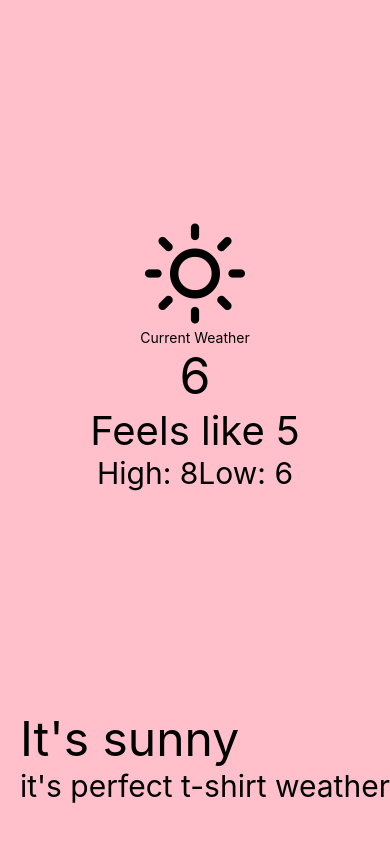
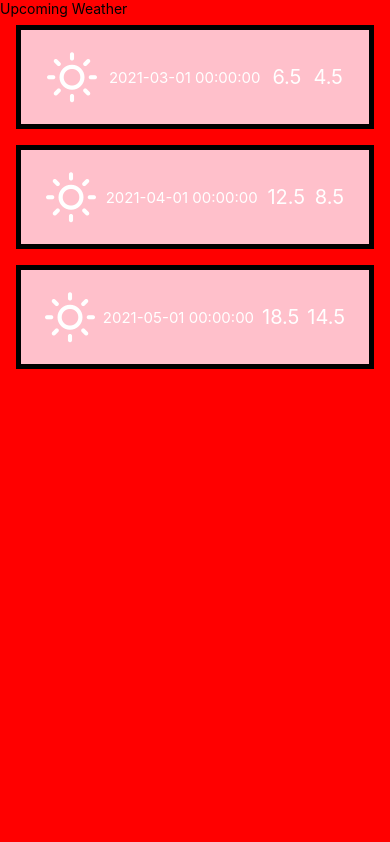
Before and after one commit to OmarMWarraich/weather_app, a React Native app: screen / in a window 390 px wide. Built offline with nearby package versions, Linux system fonts and the light colour scheme.

Commit message:
feat: FlatLists

```diff
--- a/App.js
+++ b/App.js
@@ -1,14 +1,14 @@
 import React from "react";
 import { View, StyleSheet } from "react-native";
 
-import CurrentWeather from "./src/components/CurrentWeather";
-/* import UpcomingWeather from "./src/components/UpcomingWeather"; */
+/* import CurrentWeather from "./src/components/CurrentWeather"; */
+import UpcomingWeather from "./src/components/UpcomingWeather";
 
 const App = () => {
   return (
     <View style={styles.container}>
-      <CurrentWeather />
-      {/* <UpcomingWeather /> */}
+      {/* <CurrentWeather /> */}
+      <UpcomingWeather />
     </View>
   );
 };
--- a/src/components/UpcomingWeather.js
+++ b/src/components/UpcomingWeather.js
@@ -1,10 +1,84 @@
+import { Feather } from "@expo/vector-icons";
 import React from "react";
-import { SafeAreaView, Text, StyleSheet } from "react-native";
+import {
+  SafeAreaView,
+  Text,
+  StyleSheet,
+  FlatList,
+  View,
+  StatusBar,
+} from "react-native";
+
+const DATA = [
+  {
+    dt_txt: "2021-03-01 00:00:00",
+    main: {
+      temp_max: 6.5,
+      temp_min: 4.5,
+    },
+    weather: [
+      {
+        main: "Clouds",
+      },
+    ],
+  },
+  {
+    dt_txt: "2021-04-01 00:00:00",
+    main: {
+      temp_max: 12.5,
+      temp_min: 8.5,
+    },
+    weather: [
+      {
+        main: "Rain",
+      },
+    ],
+  },
+  {
+    dt_txt: "2021-05-01 00:00:00",
+    main: {
+      temp_max: 18.5,
+      temp_min: 14.5,
+    },
+    weather: [
+      {
+        main: "Clear",
+      },
+    ],
+  },
+];
+
+const Item = (props) => {
+  const { dt_txt, min, max, condition } = props;
+
+  return (
+    <View style={styles.item}>
+      <Feather name="sun" size={50} color="white" />
+      <Text style={styles.date}>{dt_txt}</Text>
+      <Text style={styles.temp}>{max}</Text>
+      <Text style={styles.temp}>{min}</Text>
+    </View>
+  );
+};
 
 const UpcomingWeather = () => {
+  const renderItem = ({ item }) => (
+    <Item
+      condition={item.weather[0].main}
+      dt_txt={item.dt_txt}
+      min={item.main.temp_min}
+      max={item.main.temp_max}
+    />
+  );
+
   return (
     <SafeAreaView style={styles.container}>
       <Text>Upcoming Weather</Text>
+      <FlatList
+        data={DATA}
+        renderItem={renderItem}
+        keyExtractor={(item) => item.dt_txt}
+      />
     </SafeAreaView>
   );
 };
@@ -12,7 +86,26 @@
 const styles = StyleSheet.create({
   container: {
     flex: 1,
+    backgroundColor: "red",
+    marginTop: StatusBar.currentHeight || 0,
+  },
+  item: {
+    padding: 20,
+    marginVertical: 8,
+    marginHorizontal: 16,
+    flexDirection: "row",
+    justifyContent: "space-around",
+    alignItems: "center",
+    borderWidth: 5,
     backgroundColor: "pink",
+  },
+  temp: {
+    fontSize: 20,
+    color: "white",
+  },
+  date: {
+    fontSize: 15,
+    color: "white",
   },
 });
 
```
